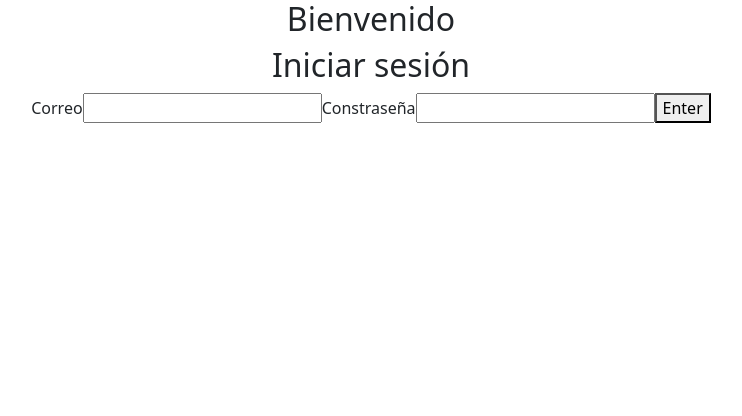
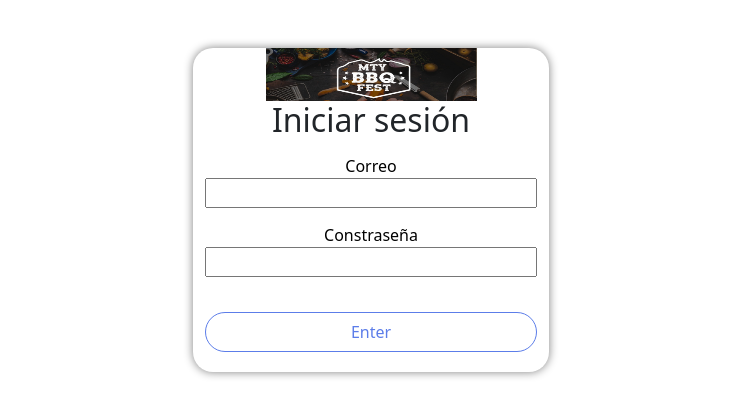
Before and after one commit to PeterGarza12/frontend, a React (Create React App) app: page / in a window 1280 px wide. Shown: the top 416 px of the page, without its empty margins (269-1011 px from the left). Built offline with nearby package versions, Linux system fonts and the light colour scheme.

Commit message:
Prueba de cambios en diseño de login

```diff
--- a/src/App.js
+++ b/src/App.js
@@ -1,13 +1,15 @@
 import React from 'react';
 import {BrowserRouter as Router, Route, Routes} from 'react-router-dom';
-import Login from './pages/login';
+import Login from './pages/login/login';
 
 import logo from './logo.svg';
 import './App.css';
 
 function App() {
+  //Agregué el dflex y eso para hace rprueba de diseño de login
+  //En este momento afectaría a todas las pantallas si no me equivoco
   return (
-    <div className="App">
+    <div className="App d-flex  justify-content-center">
       <Router>
         <Routes>
           <Route exact path="/" element={<Login/>}></Route>
--- a/src/components/Forms/loginForm.js
+++ b/src/components/Forms/loginForm.js
@@ -1,5 +1,5 @@
 import React from 'react';
-
+import { LabelForm, BtnForm } from './styles';
 
 // Formulario con componente de clase
 class LoginForm extends React.Component {
@@ -36,17 +36,17 @@ class LoginForm extends React.Component {
     <div className="LoginForm">
       <form onSubmit={handleFormSubmit}>
         <h2>Iniciar sesión</h2>
-        <label>
+        <LabelForm>
           Correo
-          <input type="email" value={email} onChange={this.handleEmailChange}/>
-        </label>
-        <label>
+          <input type="email" className="col-12" value={email} onChange={this.handleEmailChange}/>
+        </LabelForm>
+        <LabelForm>
           Constraseña
-          <input type="password" value={password} onChange={this.handlePasswordChange}/>
-        </label>
-        <button type="submit">
+          <input type="password" className="col-12" value={password} onChange={this.handlePasswordChange}/>
+        </LabelForm>
+        <BtnForm type="submit">
           Enter
-        </button>
+        </BtnForm>
       </form>
     </div>
     );
--- /dev/null
+++ b/src/components/Forms/styles.js
@@ -0,0 +1,32 @@
+import styled from 'styled-components';
+
+export const LabelForm = styled.label`
+display: block;
+font-size: 16px;
+color: black;
+margin-top: 15px;
+margin-bottom: 15px;
+`;
+
+export const BtnForm = styled.button`
+border: 1px solid #5c7de9;
+border-radius: 40px;
+color: #5c7de9;
+text-decoration: none;
+text-align: center;
+padding: 7px 13px;
+background: transparent;
+margin-top: 20px;
+margin-bottom: 20px;
+width: 100%;
+
+&:hover{
+border: 1px solid #5c7de9;
+  border-radius: 40px;
+  color: white;
+  text-decoration: none;
+  padding: 7px 13px;
+  background: #5c7de9;
+  text-align: center;
+}
+`;
--- a/src/pages/login.js
+++ /dev/null
@@ -1,29 +0,0 @@
-import React from "react";
-import LoginForm from "../components/Forms/loginForm";
-import {
-  Container,
-  Row,
-  Col,
-  Card,
-  CardImg,
-  CardTitle,
-  CardBody
-} from 'reactstrap';
-
-import logo from "./../res/logo.png"
-
-function Login(){
-
-  return(
-    <div className="Login">
-      <div>
-        <h2>Bienvenido</h2>
-        <LoginForm onLogin={(email, password)=>{
-          console.log(`${email}, ${password}`);
-        }}></LoginForm>
-      </div>
-    </div>
-  );
-}
-
-export default Login;
--- /dev/null
+++ b/src/pages/login/login.js
@@ -0,0 +1,45 @@
+import React from "react";
+import LoginForm from "../../components/Forms/loginForm";
+import {
+  Container,
+  Row,
+  Col,
+  Card,
+  CardImg,
+  CardTitle,
+  CardBody
+} from 'reactstrap';
+
+import { ContenedorLogin } from "./styles";
+
+import logo from "../../res/logo.png"
+
+function Login(){
+
+  return(
+    <ContenedorLogin fluid className="col-l-12 col-s-4 my-5 ">
+      <Container className="d-flex flex-row justify-content-center">
+        <CardImg
+          alt="Card image cap"
+          src={logo}
+          style={
+            {
+              width: 211,
+              height: 53
+            }
+          }
+          width="100%"/>
+      </Container>
+      <Container className="d-flex flex-row justify-content-center">
+      <LoginForm onLogin={(email, password)=>{
+          console.log(`${email}, ${password}`);
+        }}></LoginForm>
+      </Container>
+    </ContenedorLogin>
+
+
+
+  );
+}
+
+export default Login;
--- /dev/null
+++ b/src/pages/login/styles.js
@@ -0,0 +1,7 @@
+import styled from "styled-components";
+
+export const ContenedorLogin = styled.div`
+background-color: white;
+border-radius: 20px;
+box-shadow: 0  0 10px 0 gray;
+`;
```
